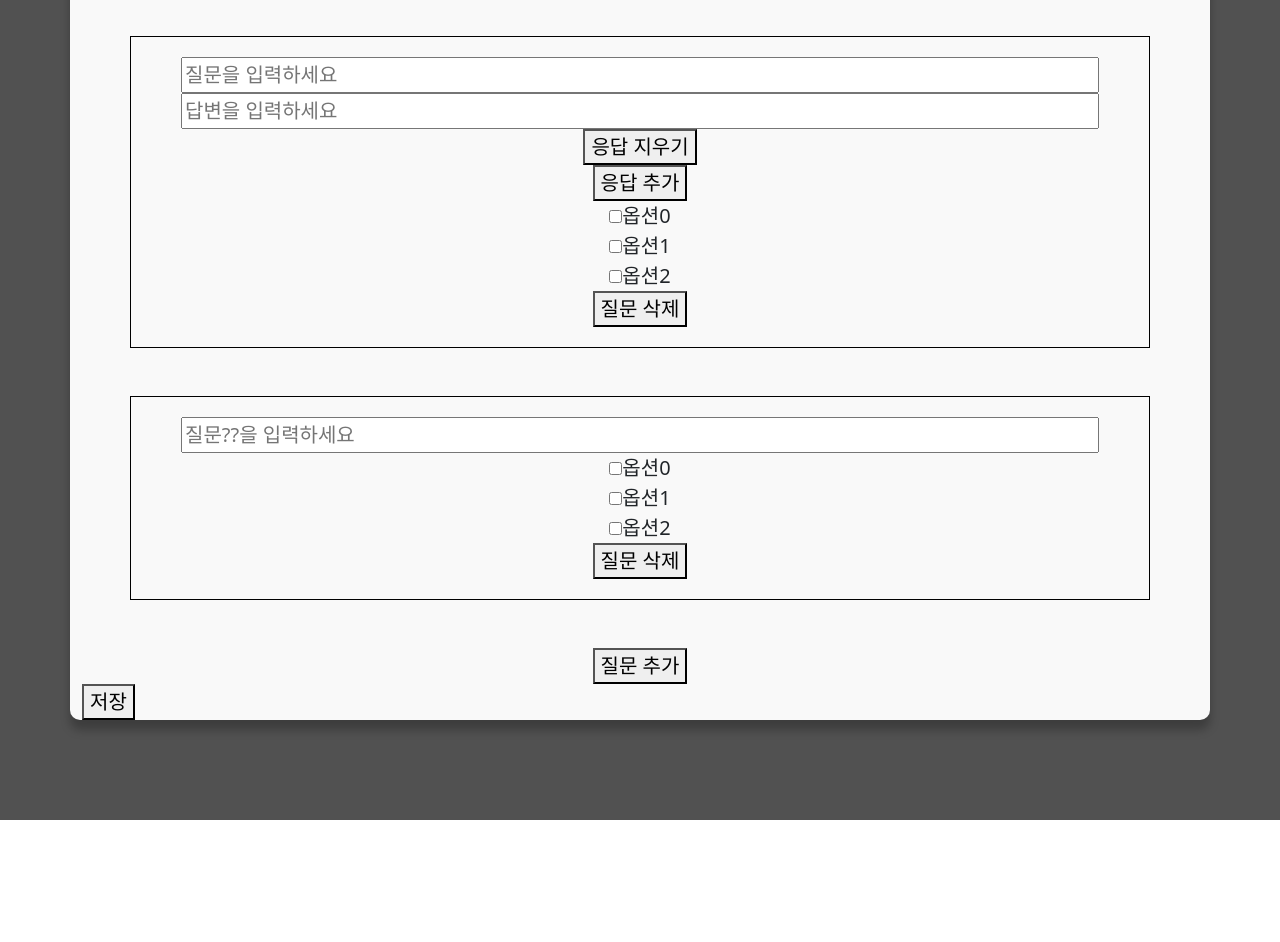
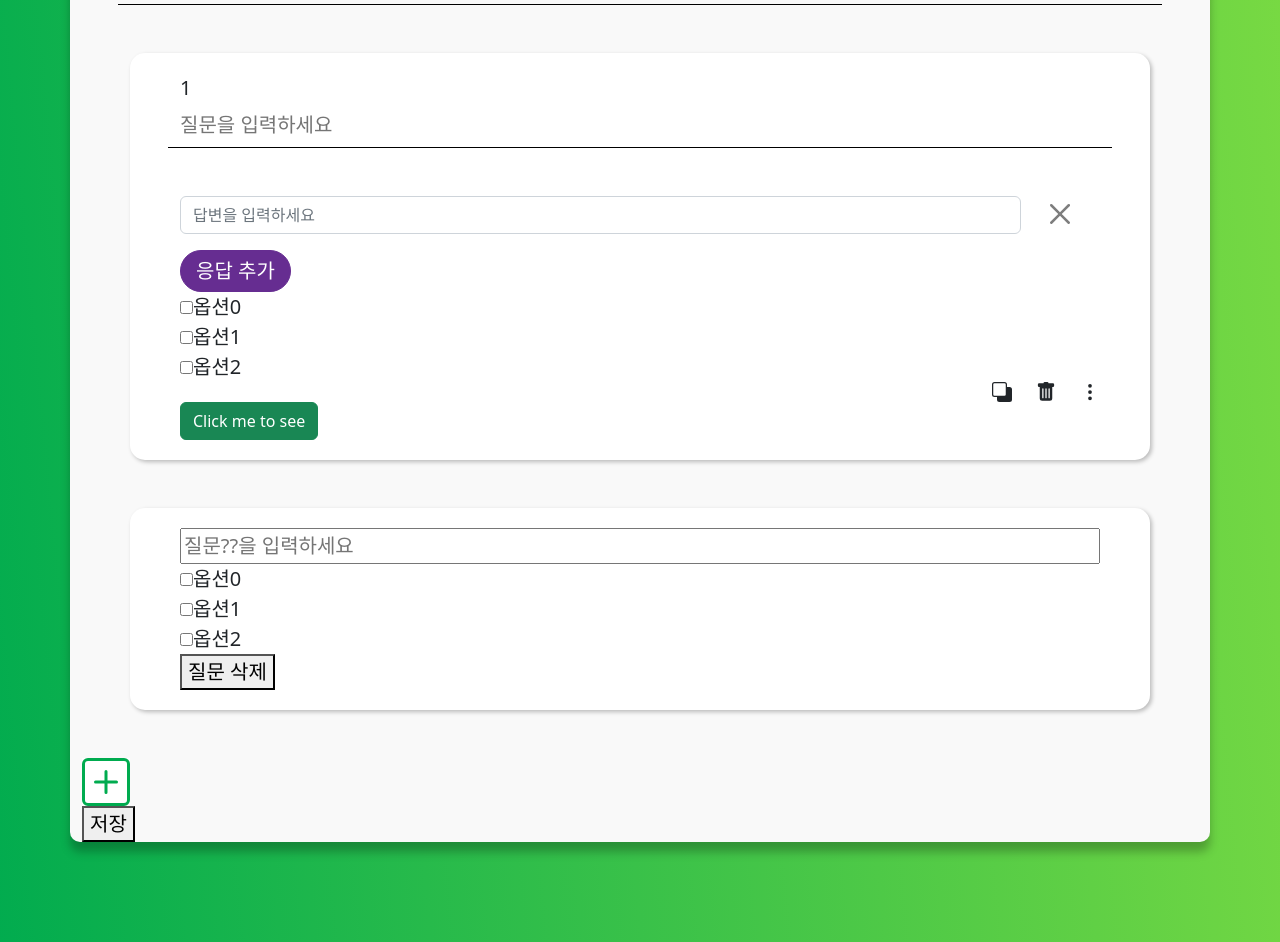
Before and after one commit to dntjr41/Chatbot_Lab, a React (Create React App) app: page /create-survey in a window 1280 px wide. Shown: the part 520-1462 px from the top of the page. Before the commit the page ends 1340 px from the top, so only its background shows below. Built offline with nearby package versions, Linux system fonts and the light colour scheme.

Commit message:
설문 제작 페이지 UI 수정

```diff
--- a/src/components/CreateSurvey/AddQuestionComponent.js
+++ b/src/components/CreateSurvey/AddQuestionComponent.js
@@ -5,6 +5,7 @@ import { ADD_CARD } from "../../modules/createSurveySlice";
 import "../../css/CreateSurveyPage.css";
 import { useState } from "react";
 import { Col, Row } from "react-bootstrap";
+import { BsPlusSquare } from "react-icons/bs";
 
 // └질문 추가 컴포넌트
 //   └질문 추가 버튼, 질문 유형 리스트 팝업
@@ -74,7 +75,7 @@ const AddQuestionComponent = function () {
 
     return (
         <div>
-            <button type="button" onClick={addCard}>질문 추가</button>
+            <BsPlusSquare className="create-survey-addQue" onClick={addCard} />
             {
                 visible && cardMenu
             }
--- /dev/null
+++ b/src/components/CreateSurvey/QuestionCards/CardMenu.js
@@ -0,0 +1,68 @@
+import { useDispatch } from "react-redux";
+import { COPY_CARD, DEL_CARD, CHECK_OPT } from "../../../modules/createSurveySlice";
+
+import { Stack, Button, OverlayTrigger, Popover } from "react-bootstrap";
+import { BsSubtract, BsTrashFill, BsThreeDotsVertical } from "react-icons/bs";
+
+
+const CardMenu = function ({ questionCard, listIdx }) {
+    const dispatch = useDispatch();
+
+    const popover = (
+        <Popover id="popover">
+            <Popover.Header as="h3">옵션</Popover.Header>
+            <Popover.Body>
+                {
+                    questionCard.options.map((option, optIdx) =>
+                        <div key={optIdx}>
+                            <input type="checkbox" defaultChecked={option} onClick={() => checkOption(listIdx, optIdx)} />
+                            옵션{optIdx}
+                        </div>
+                    )
+                }
+            </Popover.Body>
+        </Popover>
+    )
+
+    // 질문 복사
+    const copyCard = (listIdx) => {
+        dispatch(COPY_CARD(listIdx));
+    }
+
+    //질문 카드 삭제
+    const delCard = (listIdx) => {
+        dispatch(DEL_CARD(listIdx));
+    }
+
+    // 질문 옵션 체크 업데이트
+    const checkOption = (listIdx, optIdx) => {
+        dispatch(CHECK_OPT({ listIdx, optIdx }));
+    }
+
+    return (
+        <>
+            <Stack direction="horizontal" gap={4}>
+                <BsSubtract className="ms-auto" onClick={() => copyCard(listIdx)} />
+                <BsTrashFill onClick={() => delCard(listIdx)} />
+                <OverlayTrigger trigger="click" placement="bottom" overlay={popover}>
+                    <BsThreeDotsVertical />
+                </OverlayTrigger>
+            </Stack>
+
+            <OverlayTrigger trigger="click" placement="right" overlay={
+                <Popover id="popover-basic">
+                    <Popover.Header as="h3">Popover right</Popover.Header>
+                    <Popover.Body>
+                        And here's some <strong>amazing</strong> content. It's very engaging.
+                        right?
+                    </Popover.Body>
+                </Popover>
+            }>
+                <Button variant="success">Click me to see</Button>
+            </OverlayTrigger>
+        </>
+
+    )
+}
+
+export default CardMenu;
--- a/src/components/CreateSurvey/QuestionCards/ChoiceCard.js
+++ b/src/components/CreateSurvey/QuestionCards/ChoiceCard.js
@@ -1,7 +1,14 @@
 import { useDispatch } from "react-redux";
-import { ADD_ANSWER, DEL_ANSWER, DEL_CARD, CHANGE_QUE_TITLE, CHANGE_QUE_ANSWER, CHECK_OPT } from "../../../modules/createSurveySlice";
+import { ADD_ANSWER, DEL_ANSWER, COPY_CARD, DEL_CARD, CHANGE_QUE_TITLE, CHANGE_QUE_ANSWER, CHECK_OPT } from "../../../modules/createSurveySlice";
+
+import CardMenu from "./CardMenu";
 
 import "../../../css/CreateSurveyPage.css";
+
+import { Form, Row, Col, Stack, CloseButton } from "react-bootstrap";
+import { Button, OverlayTrigger, Popover } from "react-bootstrap";
+import { BsSubtract, BsTrashFill, BsThreeDotsVertical } from "react-icons/bs";
+
 
 // 질문 카드 컴포넌트(객관식)
 
@@ -15,6 +22,11 @@ const ChoiceCard = function ({ questionCard, listIdx }) {
     // 객관식 응답 선택지 삭제
     const delAnswer = (listIdx, answerIdx) => {
         dispatch(DEL_ANSWER({ listIdx, answerIdx }));
+    }
+
+    // 질문 복사
+    const copyCard = (listIdx) => {
+        dispatch(COPY_CARD(listIdx));
     }
 
     //질문 카드 삭제
@@ -36,18 +48,29 @@ const ChoiceCard = function ({ questionCard, listIdx }) {
     const checkOption = (listIdx, optIdx) => {
         dispatch(CHECK_OPT({ listIdx, optIdx }));
     }
+
     return (
         <div className="create-survey-card">
-            <input type="text" placeholder="질문을 입력하세요" value={questionCard.title} onChange={(e) => inputQuestionTitle(listIdx, e.target.value)} />
+            <Form>
+                <Row className="mb-5">
+                    <Col className="create-survey-bottomLine" >
+                        {listIdx + 1}<Form.Control plaintext placeholder="질문을 입력하세요" value={questionCard.title} onChange={(e) => inputQuestionTitle(listIdx, e.target.value)} />
+                    </Col>
+                </Row>
                 {
                     questionCard.answers.map((answer, answerIdx) =>
-                    <div key={answerIdx}>
-                        <input type="text" placeholder="답변을 입력하세요" value={answer} onChange={(e) => inputQuestionAnswer(listIdx, answerIdx, e.target.value)} />
-                        <button type="button" onClick={() => delAnswer(listIdx, answerIdx)}>응답 지우기</button>
-                    </div>
+                        <Row key={answerIdx} className="align-items-center mb-3">
+
+                            <Col md={11}>
+                                <Form.Control placeholder="답변을 입력하세요" value={answer} onChange={(e) => inputQuestionAnswer(listIdx, answerIdx, e.target.value)} />
+                            </Col>
+                            <Col md={1}><CloseButton onClick={() => delAnswer(listIdx, answerIdx)} /></Col>
+
+                        </Row>
+
                     )
                 }
-            <button type="button" onClick={() => addAnswer(listIdx)}>응답 추가</button>
+                <button className="create-survey-addAns" type="button" onClick={() => addAnswer(listIdx)}>응답 추가</button>
                 {
                     questionCard.options.map((option, optIdx) =>
                         <div key={optIdx}>
@@ -56,8 +79,40 @@ const ChoiceCard = function ({ questionCard, listIdx }) {
                         </div>
                     )
                 }
-            <button type="button" onClick={() => delCard(listIdx)}>질문 삭제</button>
+                {/* <CardMenu questionCard={questionCard} listIdx={listIdx} /> */}
+                <Stack direction="horizontal" gap={4}>
+                    <BsSubtract className="ms-auto" onClick={() => copyCard(listIdx)} />
+                    <BsTrashFill onClick={() => delCard(listIdx)} />
+                    <OverlayTrigger trigger="click" placement="bottom" overlay={
+                        <Popover id="popover">
+                            <Popover.Body>
+                                {
+                                    questionCard.options.map((option, optIdx) =>
+                                        <div key={optIdx}>
+                                            <input type="checkbox" defaultChecked={option} onClick={() => checkOption(listIdx, optIdx)} />
+                                            옵션{optIdx}
                                         </div>
+                                    )
+                                }
+                            </Popover.Body>
+                        </Popover>
+                    }>
+                        <BsThreeDotsVertical type="button" />
+                    </OverlayTrigger>
+                </Stack>
+
+                <OverlayTrigger trigger="click" placement="bottom" overlay={
+                    <Popover>
+                        <Popover.Body>
+                            And here's some <strong>amazing</strong> content. It's very engaging.
+                            right?
+                        </Popover.Body>
+                    </Popover>
+                }>
+                    <Button variant="success">Click me to see</Button>
+                </OverlayTrigger>
+            </Form>
+        </div >
     )
 }
 
--- a/src/css/CreateSurveyPage.css
+++ b/src/css/CreateSurveyPage.css
@@ -2,7 +2,7 @@
 /* CreateSurveyPage.js */
 .create-survey-layout {
   padding-bottom: 100px;
-  background: #515151;
+  background: linear-gradient(264.61deg, #87DF41 -9.34%, #00AB4F 101.57%);
 }
 
 .create-survey-layout input[type=text] {
@@ -26,15 +26,43 @@
   border-radius: 10px;
 }
 
+.create-survey-inputTitle {
+  font-size: 48px;
+}
+
+.create-survey-bottomLine {
+  border-bottom: 1px black solid;
+}
+
 /* components/CreateSurvey */
 .create-survey-cardlist {
-  text-align: center;
+  /* text-align: center; */
 }
 
 .create-survey-card {
-  border: 1px black solid;
+  border-radius: 15px;
   margin: 0px 3rem 3rem;
   padding: 20px 50px;
+
+  background-color: white;
+  box-shadow: 2px 2px 4px rgba(0, 0, 0, 0.25);
+}
+
+.create-survey-addAns {
+  background-color: #662D91;
+  border: 1px #662D91 solid;
+  color: white;
+  border-radius: 45px;
+  padding: 5px 15px;
+
+  margin: auto;
+}
+
+.create-survey-addQue {
+  background-color: white;
+  color: #00AB4F;
+  width: 48px;
+  height: 48px;
 }
 
 .create-survey-addcard {
--- a/src/modules/createSurveySlice.js
+++ b/src/modules/createSurveySlice.js
@@ -31,9 +31,14 @@ const createSurveySlice = createSlice({
             // 해당 매개변수에 해당하는 질문의 응답을 배열에서 지운다
             state.questionCardList[action.payload.listIdx].answers.splice(action.payload.answerIdx, 1);
         },
-        ADD_CARD: (state,action) => {
+        ADD_CARD: (state, action) => {
             // 새 질문 카드 객체를 questionCardList 배열에 추가한다
             state.questionCardList = [...state.questionCardList, action.payload];
+        },
+        COPY_CARD: (state, action) => {
+            //질문 카드를 복사해 배열에 추가한다
+            const card = state.questionCardList[action.payload];
+            state.questionCardList = [...state.questionCardList, card];
         },
         DEL_CARD: (state, action) => {
             // 질문 카드를 배열에서 지운다
@@ -62,6 +67,6 @@ const createSurveySlice = createSlice({
     }
 });
 
-export const { ADD_ANSWER, DEL_ANSWER, ADD_CARD, DEL_CARD, CHANGE_TITLE, CHANGE_CONTENT, CHANGE_QUE_TITLE, CHANGE_QUE_ANSWER, CHECK_OPT } = createSurveySlice.actions;
+export const { ADD_ANSWER, DEL_ANSWER, ADD_CARD, COPY_CARD, DEL_CARD, CHANGE_TITLE, CHANGE_CONTENT, CHANGE_QUE_TITLE, CHANGE_QUE_ANSWER, CHECK_OPT } = createSurveySlice.actions;
 
 export default createSurveySlice.reducer;
--- a/src/pages/CreateSurveyPage.js
+++ b/src/pages/CreateSurveyPage.js
@@ -5,7 +5,7 @@ import Header from "../components/Header";
 import QuestionCardList from "../components/CreateSurvey/QuestionCardList";
 
 import '../css/CreateSurveyPage.css';
-import { Col, Container, Row } from 'react-bootstrap';
+import { Col, Container, Form, Row } from 'react-bootstrap';
 
 // 새 설문 작성 페이지
 // └헤더
@@ -44,10 +44,10 @@ const CreateSurveyPage = function () {
             <div className="create-survey-title">설문지 작성</div>
             <Container className="create-survey-form">
                 <Row>
-                    <Col className="mt-5 mx-5" ><input type="text" value={title} placeholder="설문지 제목" onChange={(e) => inputTitle(e.target.value)} /></Col>
+                    <Col className="mt-5 mx-5"><Form.Control plaintext placeholder="설문 제목을 입력하세요" value={title} onChange={(e) => inputTitle(e.target.value)} /></Col>
                 </Row>
                 <Row>
-                    <Col className="m-5"><input type="text" value={content} placeholder="설문지 부연설명" onChange={(e) => inputContent(e.target.value)} /></Col>
+                    <Col className="m-5 create-survey-bottomLine" ><Form.Control plaintext placeholder="설명" value={content} onChange={(e) => inputContent(e.target.value)} /></Col>
                 </Row>
                 <Row>
                     <QuestionCardList />
```
Lines whose indentation alone changed are shown as unchanged.
